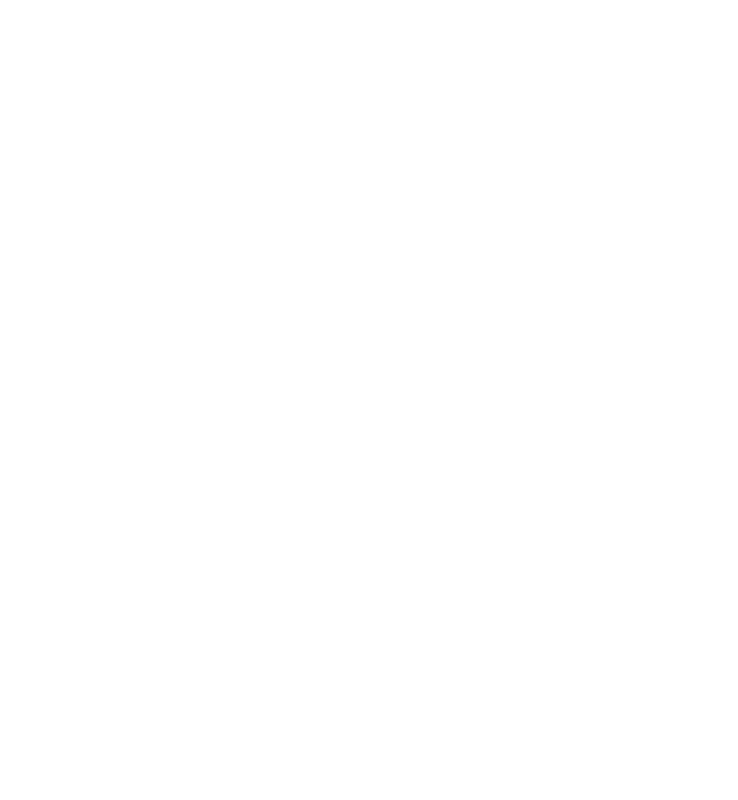
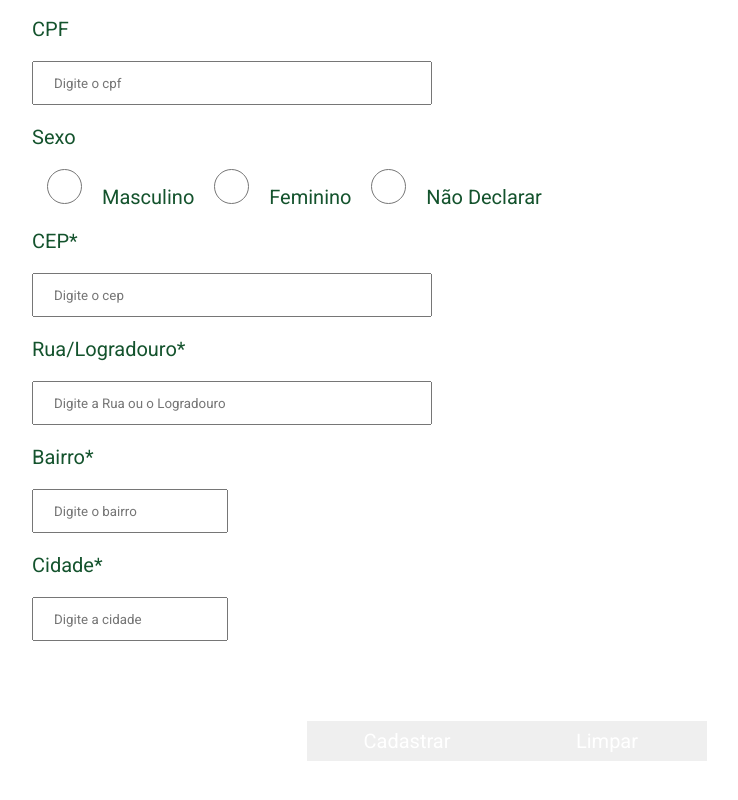
Before and after one commit to graziellefsilva9-blip/esporte_ao_ar_livre, an Angular app: page / in a window 1280 px wide. Shown: the part 364-1164 px from the top of the page, without its empty margins (133-871 px from the left). Before the commit the page ends 800 px from the top, so only its background shows below. Built offline with nearby package versions, Linux system fonts and the light colour scheme.

Commit message:
criado component home

```diff
--- a/src/app/app.html
+++ b/src/app/app.html
@@ -1,3 +1,5 @@
 <app-menu-component></app-menu-component>
 
+<app-atleta-component></app-atleta-component>
+
 <router-outlet></router-outlet>
--- a/src/app/app.ts
+++ b/src/app/app.ts
@@ -3,9 +3,10 @@ import { RouterOutlet } from '@angular/router';
 
 import { MenuComponent } from './component/menu-component/menu-component';
 
+import { AtletaComponent } from './component/atleta-component/atleta-component';
 @Component({
   selector: 'app-root',
-  imports: [RouterOutlet, MenuComponent],
+  imports: [RouterOutlet, MenuComponent, AtletaComponent],
   templateUrl: './app.html',
   styleUrl: './app.css'
 })
--- a/src/app/component/atleta-component/atleta-component.css
+++ b/src/app/component/atleta-component/atleta-component.css
@@ -50,10 +50,12 @@ input[type=radio]{
 }
 
 button{
-    width: 180px;
+    width: 200px;
     height: 40px;
     cursor: pointer;
     border: none;
+    color: var(--branca);
+    font-size: 20px;
 }
 
 #btnAdd{
--- /dev/null
+++ b/src/app/component/home-component/home-component.html
@@ -0,0 +1 @@
+<p>home-component works!</p>
```
Also changed, not shown: src/app/component/home-component/home-component.ts (added, +9 -0 lines), src/app/component/menu-component/menu-component.css (+5 -2 lines), src/app/component/home-component/home-component.css (added), 1 other file (tests, documents, lock files or other folders).
